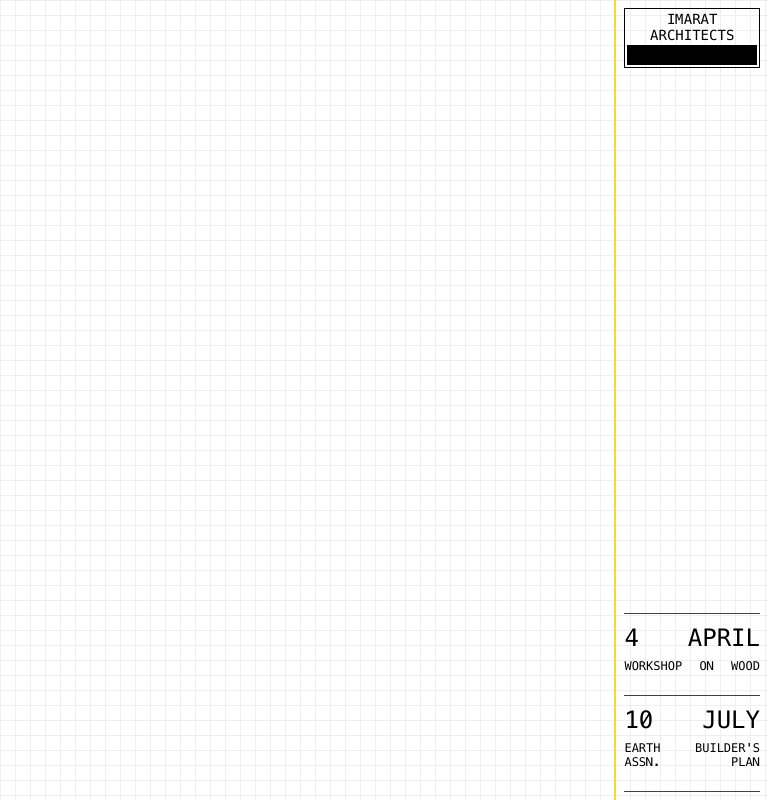
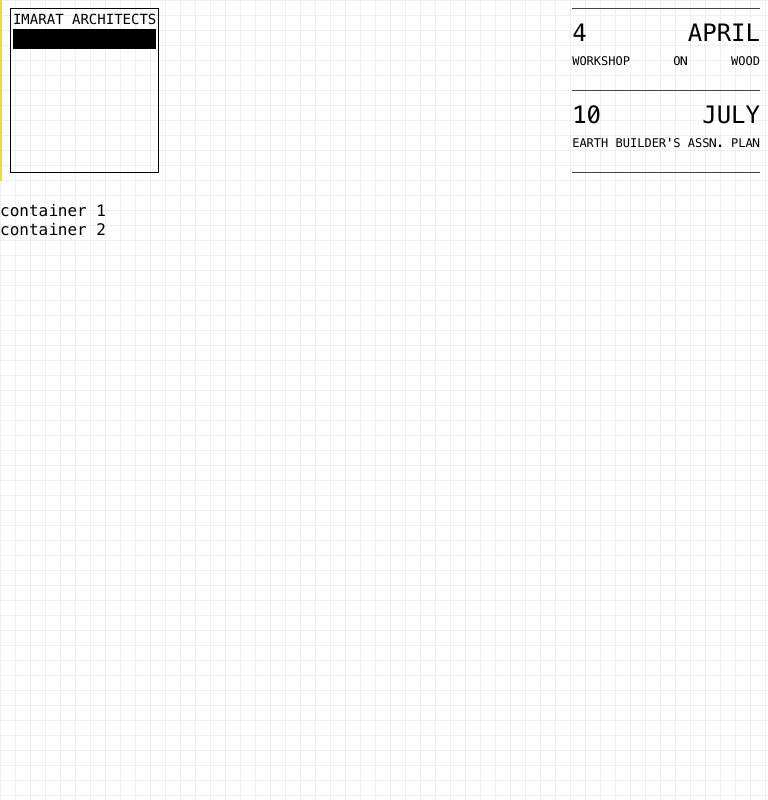
Before and after one commit to DivyanshuBali/imarat-next, a Next.js app: page / in a window 768 px wide. Built offline with nearby package versions, Linux system fonts and the light colour scheme.

Commit message:
Rework layout

```diff
--- a/src/app/_components/Sidebar/Sidebar.module.css
+++ b/src/app/_components/Sidebar/Sidebar.module.css
@@ -1,12 +1,16 @@
 .sidebar {
-  background-color: transparent;
+  width: 20%;
+  max-width: 195px;
+  position: sticky;
+  top: 0;
+  align-self: flex-start;
+  height: 100dvh;
+  overflow-y: auto;
+  border-left: 2px solid var(--primary);
   padding: 0.5rem;
-  border-bottom: 2px solid var(--primary);
-  border-left: none;
+  display: flex;
+  flex-direction: column;
   justify-content: space-between;
-
-  /* Shared styles throught screen sizes */
-  display: flex;
 
   .imaratLogoContainer {
     border: 1px solid black;
@@ -27,21 +31,15 @@
   }
 }
 
-/* Medium devices (landscape tablets, 768px and up) */
-@media only screen and (min-width: 768px) {
+@media screen and (max-width: 992px) {
   .sidebar {
-    height: 100%;
-    width: 20%;
-    max-width: 195px;
-    z-index: 1;
-    position: fixed;
-    top: 0;
-    right: 0;
-    background-color: transparent;
-    overflow-x: hidden;
-    border-left: 2px solid var(--primary);
-    border-bottom: none;
-    flex-direction: column;
+    width: 100%;
+    max-width: none;
+    position: static;
+    height: auto;
+    margin-bottom: 20px;
+    flex-direction: row;
     justify-content: space-between;
+    order: -1; /* Moves sidebar to the top */
   }
 }
--- a/src/app/globals.css
+++ b/src/app/globals.css
@@ -52,8 +52,13 @@ body {
 }
 
 .max-content-width {
+  height: 100%;
+
   width: 100%;
   max-width: 1920px;
+
+  display: flex;
+  margin: 0 auto;
 }
 
 a {
@@ -61,17 +66,13 @@ a {
   text-decoration: none;
 }
 
-/* Extra small devices (phones, 600px and down) */
+@media screen and (max-width: 992px) {
+  .max-content-width {
+    flex-direction: column;
+  }
+}
+
 @media only screen and (max-width: 600px) {}
-
-/* Small devices (portrait tablets and large phones, 600px and up) */
-@media only screen and (min-width: 600px) {}
-
-/* Medium devices (landscape tablets, 768px and up) */
-@media only screen and (min-width: 768px) {}
-
-/* Large devices (laptops/desktops, 992px and up) */
-@media only screen and (min-width: 992px) {}
-
-/* Extra large devices (large laptops and desktops, 1200px and up) */
-@media only screen and (min-width: 1200px) {}
+@media only screen and (max-width: 768px) {}
+@media only screen and (max-width: 992px) {}
+@media only screen and (max-width: 1200px) {}
--- a/src/app/page.module.css
+++ b/src/app/page.module.css
@@ -1,3 +1,19 @@
-main.main {
-  height: 100%;
+.column1 {
+  width: 70%;
+  padding-right: 20px;
 }
+
+.column2 {
+  flex-grow: 1;
+  padding-right: 20px;
+}
+
+@media screen and (max-width: 992px) {
+  .column1, .column2 {
+    width: 100%;
+    max-width: none;
+    position: static;
+    height: auto;
+    padding-right: 0;
+  }
+}
--- a/src/app/page.tsx
+++ b/src/app/page.tsx
@@ -1,5 +1,10 @@
 import styles from "./page.module.css";
 
 export default function Home() {
-  return <main className={styles.main}></main>;
+  return (
+    <>
+      <div className={styles.column1}>container 1</div>
+      <div className={styles.column2}>container 2</div>
+    </>
+  );
 }
```
